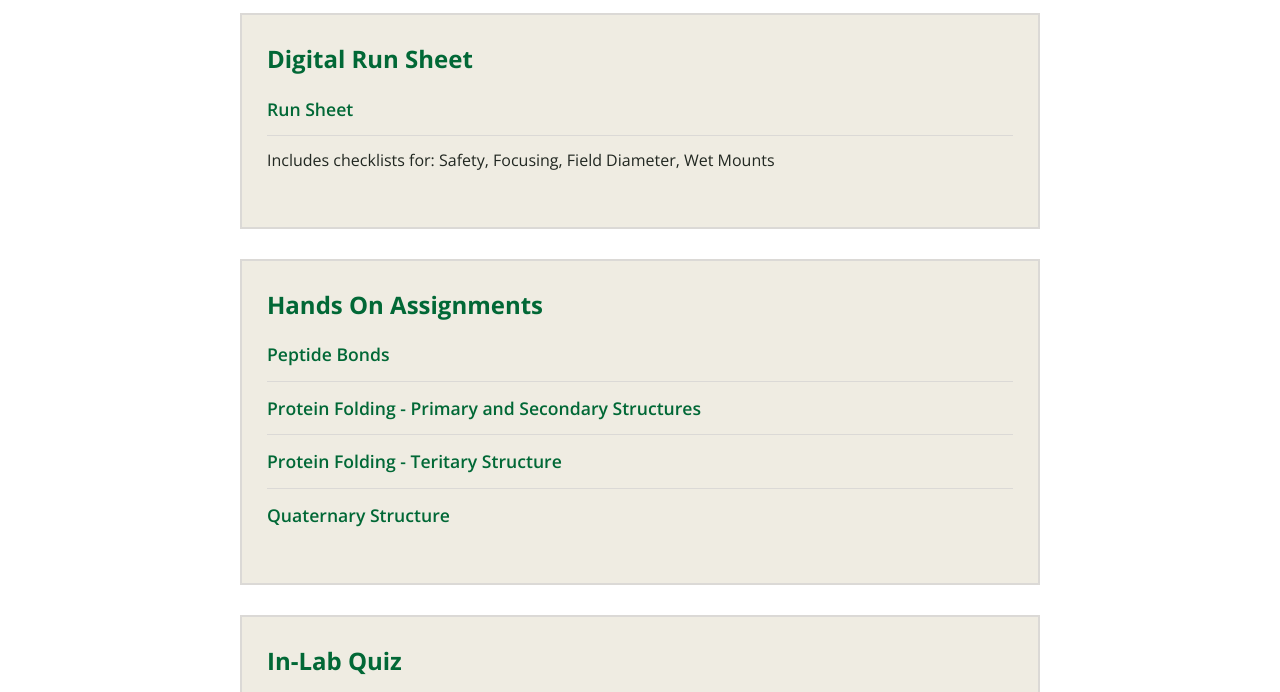
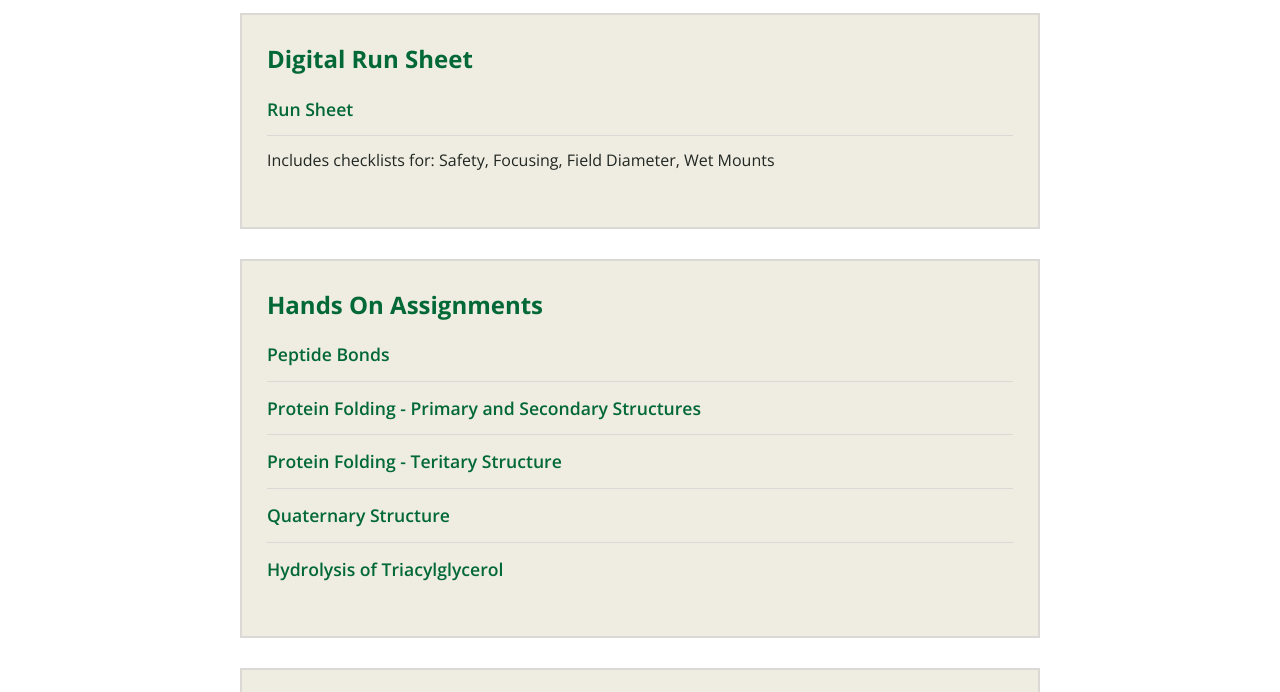
Before and after one commit to uwpbios202-debug/101Labs, a plain HTML site: page 04_Proteins/during_lab/in-lab.html in a window 1280 px wide. Shown: the part 234-926 px from the top of the page. Drawn offline with nearby package versions, Linux system fonts and the light colour scheme.

Commit message:
Update in-lab.html

```diff
--- a/04_Proteins/during_lab/in-lab.html
+++ b/04_Proteins/during_lab/in-lab.html
@@ -272,6 +272,9 @@
                 <li>
                     <a href="quaternary.html" target="_blank">Quaternary Structure</a>
                 </li>
+                <li>
+                    <a href="Lipase.html" target="_blank">Hydrolysis of Triacylglycerol</a>
+                </li>
             </ul>
         </div>
 
```
